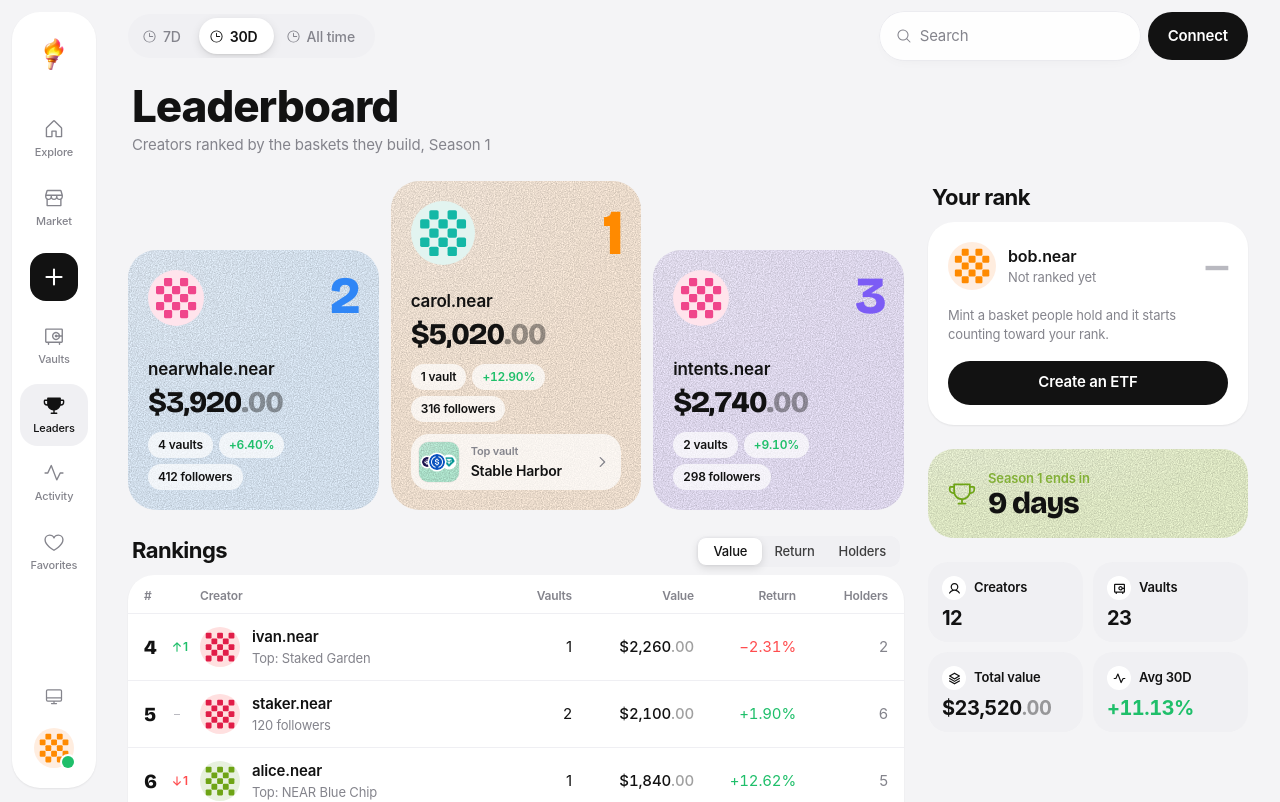
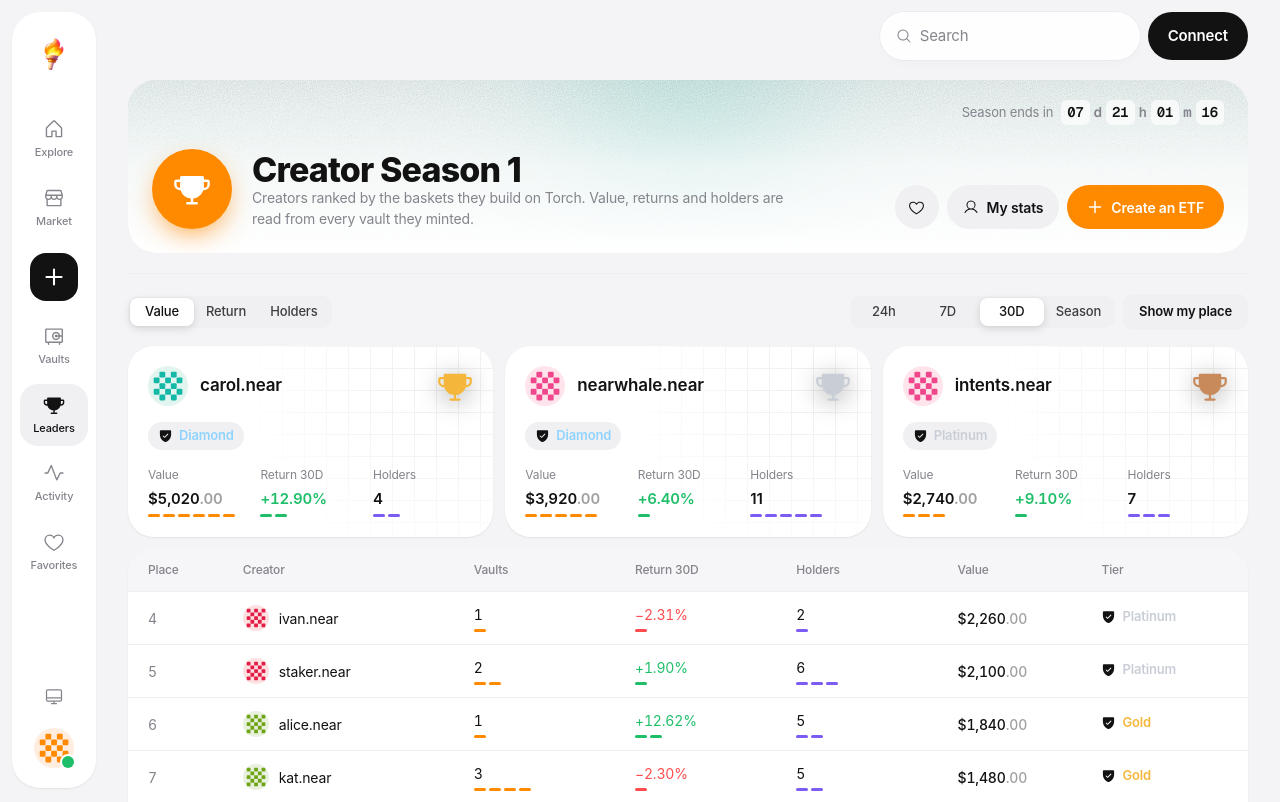
Before and after one commit to 0xpochita/torch, a Next.js app in the folder monorepo/apps/web/: page /leaderboard in a window 1280 px wide. Shown: the top 802 px of the page. Built offline with nearby package versions, Linux system fonts and the light colour scheme.

Commit message:
feat(web): season-style leaderboard with hero countdown, trophy cards and tier table

```diff
--- a/monorepo/apps/web/src/app/leaderboard/leaderboard.tsx
+++ b/monorepo/apps/web/src/app/leaderboard/leaderboard.tsx
@@ -1,197 +1,265 @@
 "use client";
 
-import { motion } from "motion/react";
+import { AnimatePresence, motion } from "motion/react";
 import Link from "next/link";
-import { useState } from "react";
-import { Artwork, Change, Group } from "@/components/etf-card";
+import { useEffect, useState } from "react";
+import { Change } from "@/components/etf-card";
 import { Sym } from "@/components/icons";
-import { ToolbarChip, Topbar } from "@/components/navbar";
-import { Avatar, Money, PASTEL, Segmented, StatTile, type Pastel } from "@/components/ui";
-import { CREATOR_STATS, ME, type CreatorStat } from "@/lib/mock";
+import { Topbar } from "@/components/navbar";
+import { Avatar, Money, Segmented } from "@/components/ui";
+import { CREATOR_STATS, ETFS, ME, type CreatorStat } from "@/lib/mock";
 
-const PERIODS = ["7D", "30D", "All time"] as const;
 const SORTS = ["Value", "Return", "Holders"] as const;
+const PERIODS = ["24h", "7D", "30D", "Season"] as const;
+type Sort = (typeof SORTS)[number];
 // ponytail: mock period scaling; replace with indexed per-period NAV once the indexer exists
-const SCALE: Record<(typeof PERIODS)[number], number> = { "7D": 0.35, "30D": 1, "All time": 2.4 };
+const SCALE: Record<(typeof PERIODS)[number], number> = { "24h": 0.08, "7D": 0.35, "30D": 1, Season: 2.4 };
+// Season 1 closes at the hackathon deadline.
+const SEASON_END = Date.UTC(2026, 10, 14);
 
-const PODIUM: { tone: Pastel }[] = [{ tone: "peach" }, { tone: "sky" }, { tone: "lilac" }];
+const TROPHY = ["#f5b73b", "#c9ced6", "#c98a5b"];
+const TIERS = [
+  { min: 3500, name: "Diamond", color: "#8fd3ff" },
+  { min: 2000, name: "Platinum", color: "#c9ced6" },
+  { min: 1000, name: "Gold", color: "#f5b73b" },
+  { min: 0, name: "Silver", color: "#9aa0a8" },
+];
+const tier = (usd: number) => TIERS.find((t) => usd >= t.min)!;
 
-// Season 1 runs until the hackathon deadline; mock "today" is 2026-11-05.
-const SEASON_DAYS_LEFT = 9;
+type Row = CreatorStat & { ret: number };
 
 export function Leaderboard() {
+  const [sort, setSort] = useState<Sort>("Value");
   const [period, setPeriod] = useState<(typeof PERIODS)[number]>("30D");
-  const [sort, setSort] = useState<(typeof SORTS)[number]>("Value");
+  const [mine, setMine] = useState(false);
 
-  const rows = CREATOR_STATS.map((c) => ({ ...c, ret: c.return30d * SCALE[period] }))
-    .sort((a, b) => (sort === "Value" ? b.valueUsd - a.valueUsd : sort === "Return" ? b.ret - a.ret : b.holders - a.holders));
-  const top = rows.slice(0, 3);
-  const rest = rows.slice(3);
-  const total = rows.reduce((s, c) => s + c.valueUsd, 0);
-  const avg = rows.reduce((s, c) => s + c.ret, 0) / rows.length;
+  const rows: Row[] = CREATOR_STATS.map((c) => ({ ...c, ret: c.return30d * SCALE[period] })).sort((a, b) =>
+    sort === "Value" ? b.valueUsd - a.valueUsd : sort === "Return" ? b.ret - a.ret : b.holders - a.holders,
+  );
+  const max = { vaults: Math.max(...rows.map((r) => r.vaults)), ret: Math.max(...rows.map((r) => Math.abs(r.ret))), holders: Math.max(...rows.map((r) => r.holders)) };
+  const leader = rows[0];
 
   return (
     <>
-      <Topbar title="Leaderboard" subtitle="Creators ranked by the baskets they build, Season 1">
-        {PERIODS.map((p) => (
-          <ToolbarChip key={p} active={period === p} onClick={() => setPeriod(p)} icon={<Sym name="clock" size={15} stroke={2.2} />}>
-            {p}
-          </ToolbarChip>
-        ))}
-      </Topbar>
+      <Topbar />
 
-      <div className="grid gap-6 pt-5 xl:grid-cols-[minmax(0,1fr)_320px]">
-        <main className="flex min-w-0 flex-col gap-6">
-          {/* Podium: 2 · 1 · 3 */}
-          <div className="grid items-end gap-3 sm:grid-cols-3">
-            {[1, 0, 2].map((i) => top[i] && <PodiumCard key={top[i].account} c={top[i]} rank={i + 1} sort={sort} />)}
+      {/* hero */}
+      <section className="grain relative mt-5 overflow-hidden rounded-[28px] bg-fill">
+        <div aria-hidden className="absolute inset-[-30%] opacity-60 blur-[80px] [&_svg]:!size-full">
+          <Avatar account={leader.account} size={400} />
+        </div>
+        <div className="absolute inset-0 bg-gradient-to-t from-surface via-surface/70 to-transparent" />
+        <div className="relative flex flex-col gap-6 p-6 pt-5">
+          <div className="flex justify-end">
+            <Countdown />
+          </div>
+          <div className="flex flex-wrap items-end gap-5">
+            <div className="grid size-20 shrink-0 place-items-center rounded-full bg-tint text-white shadow-[0_10px_30px_-10px_var(--tint)]">
+              <Sym name="trophy" size={38} weight="fill" />
+            </div>
+            <div className="min-w-0 flex-1">
+              <h1 className="title-chunky text-[34px]">Creator Season 1</h1>
+              <p className="max-w-[560px] text-[14px] text-muted">Creators ranked by the baskets they build on Torch. Value, returns and holders are read from every vault they minted.</p>
+            </div>
+            <div className="flex flex-wrap gap-2">
+              <button aria-label="Save" className="btn-line grid size-11 place-items-center">
+                <Sym name="heart" size={17} />
+              </button>
+              <Link href="/vaults" className="btn-line flex h-11 items-center gap-2 px-4 text-[14px]">
+                <Sym name="person" size={16} /> My stats
+              </Link>
+              <Link href="/create" className="flex h-11 items-center gap-2 rounded-full bg-tint px-5 text-[14px] font-semibold text-white transition active:scale-95">
+                <Sym name="plus" size={16} weight="bold" /> Create an ETF
+              </Link>
+            </div>
+          </div>
+        </div>
+      </section>
+
+      {/* controls */}
+      <div className="mt-5 flex flex-wrap items-center gap-2 border-t border-line-soft pt-5">
+        <Segmented options={SORTS} value={sort} onChange={setSort} />
+        <div className="ml-auto flex flex-wrap items-center gap-2">
+          <Segmented options={PERIODS} value={period} onChange={setPeriod} />
+          <button onClick={() => setMine((m) => !m)} className={`h-9 rounded-[10px] px-4 text-[13px] font-semibold transition ${mine ? "bg-text text-surface" : "bg-fill hover:bg-line"}`}>
+            Show my place
+          </button>
+        </div>
       </div>
 
-          <Group title="Rankings" action={<Segmented options={SORTS} value={sort} onChange={setSort} />}>
-            <div className="card overflow-hidden py-1">
-              <div className="hidden grid-cols-[44px_minmax(0,1fr)_90px_110px_90px_80px] gap-3 px-4 py-2 text-[12px] font-semibold text-muted md:grid">
-                <span>#</span>
-                <span>Creator</span>
-                <span className="text-right">Vaults</span>
-                <span className="text-right">Value</span>
-                <span className="text-right">Return</span>
-                <span className="text-right">Holders</span>
+      {/* top three */}
+      <div className="mt-4 grid gap-3 md:grid-cols-3">
+        {rows.slice(0, 3).map((c, i) => (
+          <motion.article
+            key={c.account}
+            layout
+            transition={{ type: "spring", stiffness: 380, damping: 30 }}
+            className="card relative flex flex-col gap-4 overflow-hidden p-5"
+          >
+            <span aria-hidden className="pointer-events-none absolute inset-0 opacity-[0.07] [background-image:linear-gradient(var(--text)_1px,transparent_1px),linear-gradient(90deg,var(--text)_1px,transparent_1px)] [background-size:22px_22px] [mask-image:radial-gradient(circle_at_85%_20%,#000,transparent_60%)]" />
+            <div className="flex items-center gap-3">
+              <Avatar account={c.account} size={40} />
+              <span className="min-w-0 flex-1 truncate text-[17px] font-semibold">{c.account}</span>
+              <span style={{ color: TROPHY[i] }}>
+                <Sym name="trophy" size={36} weight="fill" className="drop-shadow-[0_4px_12px_#00000055]" />
+              </span>
             </div>
-              <ol>
-                {rest.map((c, i) => (
-                  <motion.li key={c.account} layout transition={{ type: "spring", stiffness: 420, damping: 36 }}>
-                    <RankRow c={c} rank={i + 4} />
-                  </motion.li>
+            <TierBadge usd={c.valueUsd} />
+            <div className="grid grid-cols-3 gap-3 text-[12px] text-muted">
+              <Metric label="Value" value={<Money value={c.valueUsd} />} bar={c.valueUsd / rows[0].valueUsd} color="var(--tint)" />
+              <Metric label={`Return ${period}`} value={<Change value={c.ret} />} bar={Math.abs(c.ret) / max.ret} color="var(--up)" />
+              <Metric label="Holders" value={c.holders} bar={c.holders / max.holders} color="var(--lilac-ink)" />
+            </div>
+          </motion.article>
         ))}
-              </ol>
       </div>
-          </Group>
-        </main>
 
-        <aside className="flex flex-col gap-6">
-          <Group title="Your rank">
-            <div className="card flex flex-col gap-4 p-5">
-              <div className="flex items-center gap-3">
-                <Avatar account={ME} size={48} />
-                <div className="min-w-0 flex-1">
-                  <div className="truncate text-[16px] font-semibold">{ME}</div>
-                  <div className="text-[13px] text-muted">Not ranked yet</div>
+      {/* table */}
+      <div className="card mt-3 overflow-hidden p-0">
+        <div className="overflow-x-auto">
+          <table className="w-full min-w-[760px] text-[14px]">
+            <thead>
+              <tr className="bg-fill/60 text-left text-[12px] text-muted">
+                <th className="px-5 py-3 font-medium">Place</th>
+                <th className="px-3 py-3 font-medium">Creator</th>
+                <th className="px-3 py-3 font-medium">Vaults</th>
+                <th className="px-3 py-3 font-medium">Return {period}</th>
+                <th className="px-3 py-3 font-medium">Holders</th>
+                <th className="px-3 py-3 font-medium">Value</th>
+                <th className="px-5 py-3 font-medium">Tier</th>
+              </tr>
+            </thead>
+            <tbody>
+              {rows.slice(3).map((c, i) => {
+                const top = c.etf;
+                return (
+                  <motion.tr key={c.account} layout transition={{ type: "spring", stiffness: 420, damping: 36 }} className="border-t border-line-soft transition-colors hover:bg-fill/50">
+                    <td className="px-5 py-3 tabular-nums text-muted">{i + 4}</td>
+                    <td className="px-3 py-3">
+                      {top ? (
+                        <Link href={`/etf/${top.id}`} className="flex items-center gap-2.5 hover:underline">
+                          <Avatar account={c.account} size={26} />
+                          {c.account}
+                        </Link>
+                      ) : (
+                        <span className="flex items-center gap-2.5">
+                          <Avatar account={c.account} size={26} />
+                          {c.account}
+                        </span>
+                      )}
+                    </td>
+                    <td className="px-3 py-3">
+                      <Dashed value={c.vaults} of={max.vaults} color="var(--tint)">
+                        {c.vaults}
+                      </Dashed>
+                    </td>
+                    <td className="px-3 py-3">
+                      <Dashed value={Math.abs(c.ret)} of={max.ret} color={c.ret >= 0 ? "var(--up)" : "var(--down)"}>
+                        <Change value={c.ret} />
+                      </Dashed>
+                    </td>
+                    <td className="px-3 py-3">
+                      <Dashed value={c.holders} of={max.holders} color="var(--lilac-ink)">
+                        {c.holders}
+                      </Dashed>
+                    </td>
+                    <td className="px-3 py-3 font-medium">
+                      <Money value={c.valueUsd} />
+                    </td>
+                    <td className="px-5 py-3">
+                      <TierBadge usd={c.valueUsd} plain />
+                    </td>
+                  </motion.tr>
+                );
+              })}
+            </tbody>
+          </table>
         </div>
-                <span className="title-chunky text-[30px] text-faint">—</span>
-              </div>
-              <p className="text-[13px] text-muted">Mint a basket people hold and it starts counting toward your rank.</p>
-              <Link href="/create" className="btn-ink grid h-11 place-items-center text-[15px]">
+        <AnimatePresence>
+          {mine && (
+            <motion.div initial={{ height: 0 }} animate={{ height: "auto" }} exit={{ height: 0 }} className="overflow-hidden">
+              <div className="flex items-center gap-3 border-t-2 border-tint/60 bg-tint/10 px-5 py-3 text-[14px]">
+                <span className="w-8 text-muted">—</span>
+                <Avatar account={ME} size={26} />
+                <span className="font-semibold">{ME}</span>
+                <span className="text-muted">Not ranked yet. Mint a basket people hold to enter the season.</span>
+                <Link href="/create" className="ml-auto font-semibold text-tint">
                   Create an ETF
                 </Link>
               </div>
-          </Group>
-
-          <div className="flex items-center gap-3 rounded-[26px] bg-lime p-5 text-lime-ink">
-            <Sym name="trophy" size={28} stroke={2} />
-            <div className="flex-1">
-              <div className="text-[13px] font-semibold opacity-80">Season 1 ends in</div>
-              <div className="title-chunky text-[30px] text-text">{SEASON_DAYS_LEFT} days</div>
+            </motion.div>
+          )}
+        </AnimatePresence>
       </div>
-          </div>
-
-          <div className="grid grid-cols-2 gap-2.5">
-            <StatTile icon="person" label="Creators" value={rows.length} />
-            <StatTile icon="vault" label="Vaults" value={rows.reduce((s, c) => s + c.vaults, 0)} />
-            <StatTile icon="layers" label="Total value" value={<Money value={total} />} />
-            <StatTile icon="pulse" label={`Avg ${period}`} value={<Change value={avg} />} />
-          </div>
-        </aside>
-      </div>
+      <p className="px-1 pt-3 text-[12px] text-muted">
+        {rows.length} creators · {ETFS.length} live vaults · tiers by total basket value
+      </p>
     </>
   );
 }
 
-type Row = CreatorStat & { ret: number };
-
-function metric(c: Row, sort: (typeof SORTS)[number]) {
-  if (sort === "Return") return <Change value={c.ret} />;
-  if (sort === "Holders") return <>{c.holders} holders</>;
-  return <Money value={c.valueUsd} count />;
-}
-
-function PodiumCard({ c, rank, sort }: { c: Row; rank: number; sort: (typeof SORTS)[number] }) {
-  const p = PODIUM[rank - 1];
+function TierBadge({ usd, plain = false }: { usd: number; plain?: boolean }) {
+  const t = tier(usd);
   return (
-    <motion.article
-      layout
-      initial={{ y: 16 }}
-      animate={{ y: 0 }}
-      whileHover={{ y: -4 }}
-      transition={{ type: "spring", stiffness: 380, damping: 26 }}
-      className={`relative isolate flex flex-col overflow-hidden rounded-[28px] p-5 ${PASTEL[p.tone].bg} ${rank === 1 ? "min-h-[300px]" : "min-h-[260px]"}`}
-    >
-      <div className="flex items-start justify-between">
-        <Avatar account={c.account} size={rank === 1 ? 64 : 56} />
-        <span className={`title-chunky ${rank === 1 ? "text-[64px]" : "text-[52px]"} leading-none ${PASTEL[p.tone].ink}`}>{rank}</span>
-      </div>
-      <div className="mt-auto pt-6">
-        <div className="truncate text-[17px] font-semibold">{c.account}</div>
-        <div className="title-chunky mt-0.5 text-[30px]">{metric(c, sort)}</div>
-        <div className="mt-3 flex flex-wrap gap-1.5 text-[12px] font-semibold">
-          <span className="rounded-full bg-surface/70 px-2.5 py-1">{c.vaults} {c.vaults === 1 ? "vault" : "vaults"}</span>
-          <span className="rounded-full bg-surface/70 px-2.5 py-1">
-            <Change value={c.ret} />
-          </span>
-          <span className="rounded-full bg-surface/70 px-2.5 py-1">{c.followers} followers</span>
-        </div>
-        {c.etf && (
-          <Link href={`/etf/${c.etf.id}`} className="mt-3 flex items-center gap-3 rounded-[18px] bg-surface/70 p-2 pr-3 transition hover:bg-surface">
-            <Artwork etf={c.etf} size={40} />
-            <span className="min-w-0 flex-1">
-              <span className="block text-[11px] font-semibold text-muted">Top vault</span>
-              <span className="block truncate text-[14px] font-semibold">{c.etf.name}</span>
-            </span>
-            <Sym name="chevron" size={14} weight="bold" className="text-muted" />
-          </Link>
-        )}
-      </div>
-    </motion.article>
-  );
-}
-
-function Move({ n }: { n: number }) {
-  if (!n) return <span className="text-[12px] text-faint">–</span>;
-  return (
-    <span className={`flex items-center text-[12px] font-semibold ${n > 0 ? "text-up" : "text-down"}`}>
-      <Sym name={n > 0 ? "arrowUp" : "arrowDown"} size={12} stroke={2.6} />
-      {Math.abs(n)}
+    <span className={`inline-flex w-fit items-center gap-1.5 text-[13px] font-semibold ${plain ? "" : "rounded-full bg-fill px-2.5 py-1"}`}>
+      <Sym name="shield" size={15} weight="fill" className="shrink-0" />
+      <span style={{ color: t.color }}>{t.name}</span>
     </span>
   );
 }
 
-function RankRow({ c, rank }: { c: Row; rank: number }) {
-  const inner = (
-    <>
-      <span className="flex items-center gap-1.5">
-        <span className="title-chunky w-6 text-[20px]">{rank}</span>
-        <Move n={c.move} />
+function Metric({ label, value, bar, color }: { label: string; value: React.ReactNode; bar: number; color: string }) {
+  return (
+    <div className="flex flex-col gap-1">
+      <span>{label}</span>
+      <span className="text-[15px] font-semibold text-text">{value}</span>
+      <Dash n={Math.max(1, Math.round(bar * 6))} color={color} />
+    </div>
+  );
+}
+
+function Dashed({ value, of, color, children }: { value: number; of: number; color: string; children: React.ReactNode }) {
+  return (
+    <span className="flex flex-col gap-1">
+      <span className="tabular-nums">{children}</span>
+      <Dash n={Math.max(1, Math.round((value / (of || 1)) * 6))} color={color} />
     </span>
-      <span className="flex min-w-0 items-center gap-3">
-        <Avatar account={c.account} size={40} />
-        <span className="min-w-0">
-          <span className="block truncate text-[15px] font-semibold">{c.account}</span>
-          <span className="block truncate text-[13px] text-muted">{c.etf ? `Top: ${c.etf.name}` : `${c.followers} followers`}</span>
+  );
+}
+
+function Dash({ n, color }: { n: number; color: string }) {
+  return (
+    <span className="flex gap-[3px]" aria-hidden>
+      {Array.from({ length: n }, (_, i) => (
+        <span key={i} className="h-[3px] w-3 rounded-full" style={{ background: color }} />
+      ))}
+    </span>
+  );
+}
+
+function Countdown() {
+  const [left, setLeft] = useState<number | null>(null);
+  useEffect(() => {
+    const tick = () => setLeft(Math.max(0, SEASON_END - Date.now()));
+    const id = setInterval(tick, 1000);
+    const first = setTimeout(tick, 0);
+    return () => (clearInterval(id), clearTimeout(first));
+  }, []);
+  const parts =
+    left === null
+      ? ["--", "--", "--", "--"]
+      : [Math.floor(left / 86_400_000), Math.floor(left / 3_600_000) % 24, Math.floor(left / 60_000) % 60, Math.floor(left / 1000) % 60].map((v) => String(v).padStart(2, "0"));
+  return (
+    <span className="flex items-center gap-2 text-[13px] text-muted">
+      Season ends in
+      <span className="flex items-center gap-1 font-mono text-[14px] font-semibold text-text">
+        {parts.map((p, i) => (
+          <span key={i} className="flex items-center gap-1">
+            <span className="rounded-[6px] bg-surface/70 px-1.5 py-0.5 tabular-nums">{p}</span>
+            {i < 3 && <span className="text-muted">{["d", "h", "m"][i]}</span>}
+          </span>
+        ))}
       </span>
     </span>
-      <span className="hidden text-right text-[15px] md:block">{c.vaults}</span>
-      <Money value={c.valueUsd} className="text-right text-[15px] font-medium" />
-      <span className="hidden text-right text-[15px] md:block">
-        <Change value={c.ret} />
-      </span>
-      <span className="hidden text-right text-[15px] text-muted md:block">{c.holders}</span>
-    </>
-  );
-  const cls = "grid grid-cols-[56px_minmax(0,1fr)_auto] items-center gap-3 border-t border-line-soft px-4 py-3 transition hover:bg-fill/60 md:grid-cols-[44px_minmax(0,1fr)_90px_110px_90px_80px]";
-  return c.etf ? (
-    <Link href={`/etf/${c.etf.id}`} className={cls}>
-      {inner}
-    </Link>
-  ) : (
-    <div className={cls}>{inner}</div>
   );
 }
```
Lines whose indentation alone changed are shown as unchanged.
